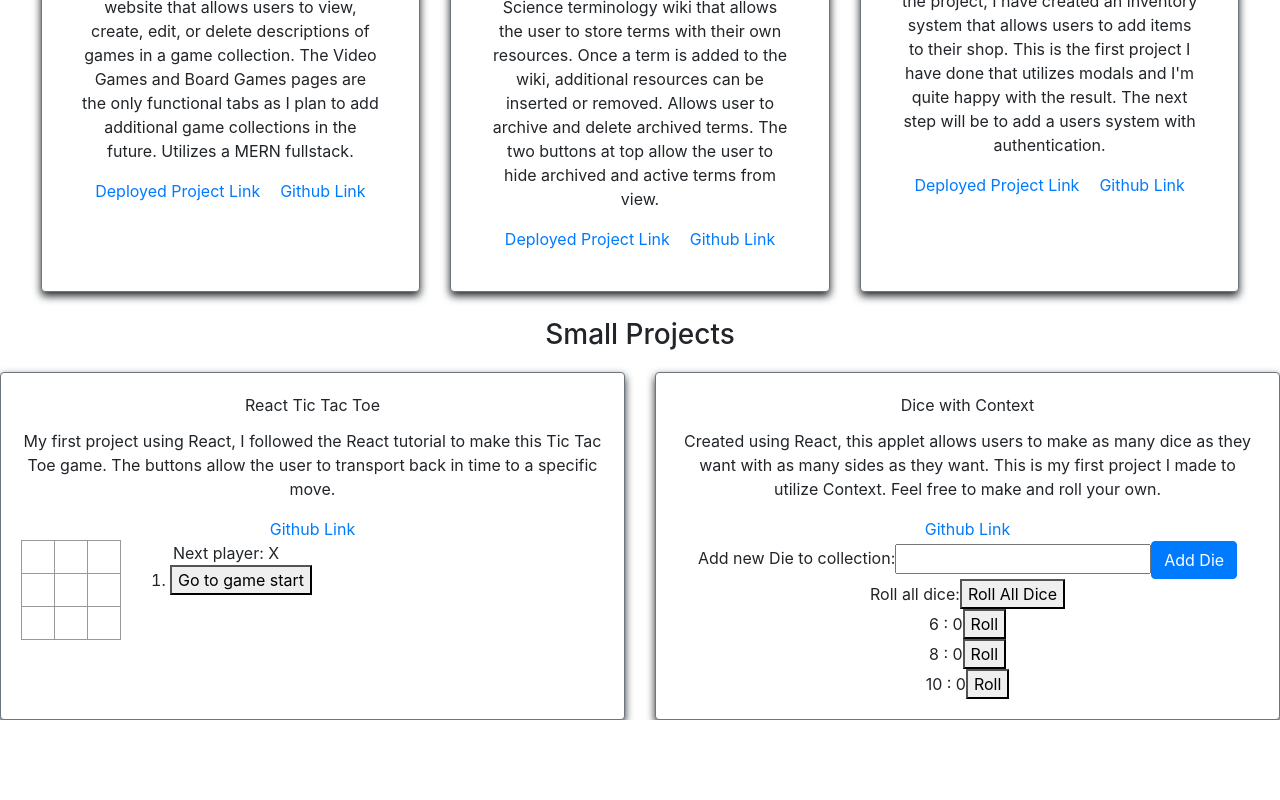
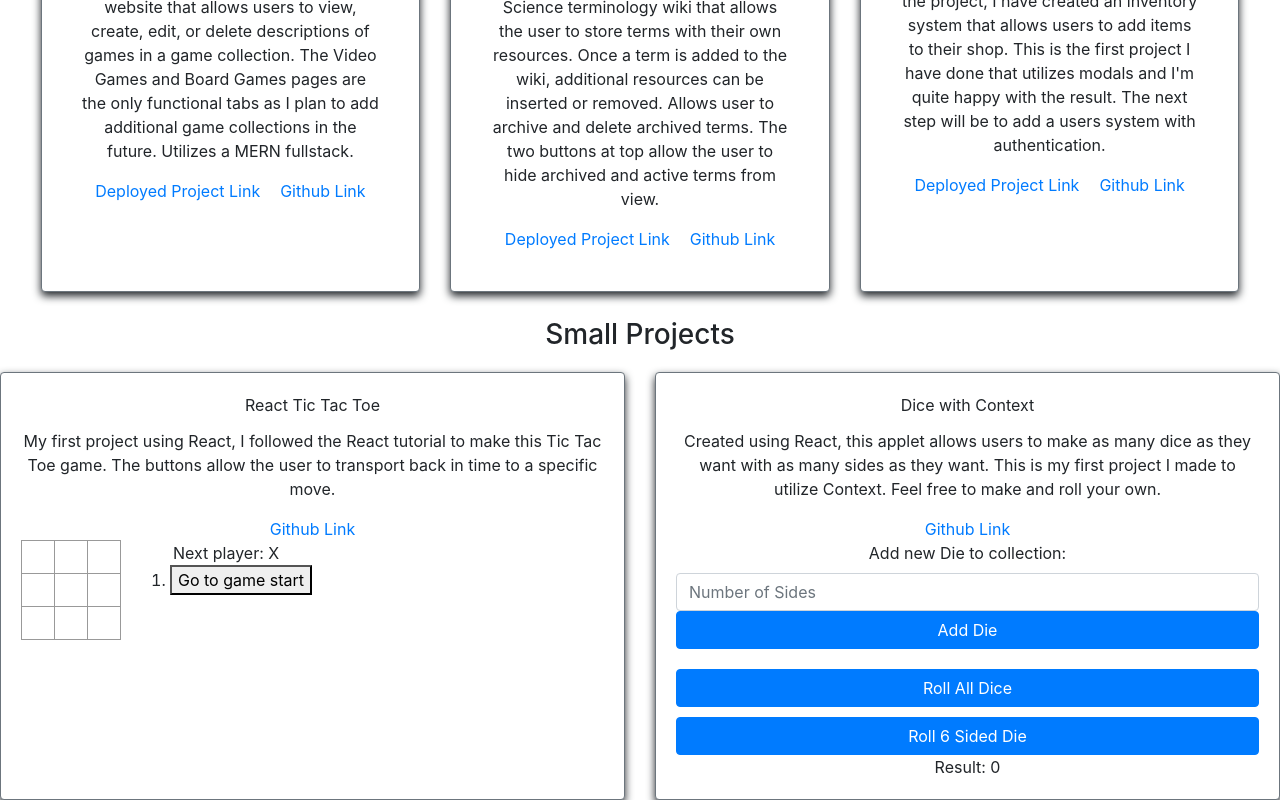
Before and after one commit to jpeavler/Portfolio-Mk2, a React (Create React App) app: page /Projects in a window 1280 px wide. Shown: the part 500-1300 px from the top of the page. Before the commit the page ends 1220 px from the top, so only its background shows below. Built offline with nearby package versions, Linux system fonts and the light colour scheme.

Commit message:
Further stylized Dice With Context applet

```diff
--- a/src/project_data/Dice/components/DiceBag.js
+++ b/src/project_data/Dice/components/DiceBag.js
@@ -10,8 +10,6 @@ class DiceBag extends React.Component {
         this.state = {
             dice: [
                 {numSides: 6, currentRoll: 0},
-                {numSides: 8, currentRoll: 0},
-                {numSides: 10, currentRoll: 0}
             ],
             rollAll: this.rollAll,
             rollOne: this.rollOne,
@@ -46,7 +44,6 @@ class DiceBag extends React.Component {
             <DiceBagContext.Provider value={this.state}>
                 <div>
                     <DiceForm/>
-                    Roll all dice:
                     <RollAll/>
                     {displayDice}
                 </div>
--- a/src/project_data/Dice/components/DiceForm.js
+++ b/src/project_data/Dice/components/DiceForm.js
@@ -1,6 +1,6 @@
 import React, {Component} from 'react';
 import {DiceBagContext} from '../context/roll-context';
-import {Button} from 'reactstrap';
+import {Button, Input, Label, Form} from 'reactstrap';
 
 class DiceForm extends Component{
     constructor(props){
@@ -17,12 +17,13 @@ class DiceForm extends Component{
         return(
             <DiceBagContext.Consumer>
                 {({addToDice}) => (
-                    <div>
-                        Add new Die to collection:
-                        <input type="number" onChange={this.handleInput}min="2"/>
+                    <Form className="form">
+                        <Label for="diceadd">Add new Die to collection:</Label>
+                        <Input id="diceadd" type="number" onChange={this.handleInput}min="2"
+                                placeholder="Number of Sides"/>
                         <Button onClick={() => addToDice({numSides: this.state.numSides, currentRoll: 0})}
-                                color="primary">Add Die</Button>
-                    </div>
+                                color="primary" block>Add Die</Button>
+                    </Form>
                 )}
             </DiceBagContext.Consumer>
         )
--- a/src/project_data/Dice/components/Die.js
+++ b/src/project_data/Dice/components/Die.js
@@ -1,17 +1,15 @@
 import React from 'react';
-import {DiceBagContext} from '../context/roll-context'
+import {Button} from 'reactstrap';
+import {DiceBagContext} from '../context/roll-context';
+import '../dice.css'
 
 function Die({die, index}){
     return(
         <DiceBagContext.Consumer>
             {({rollOne}) => (
-                <div>
-                    {die.numSides} : {die.currentRoll}
-                    <button
-                        onClick={() => rollOne(index)}
-                    >
-                        Roll
-                    </button>
+                <div className="Die">
+                    <Button color="primary" id={index} onClick={() => rollOne(index)} block>Roll {die.numSides} Sided Die</Button>
+                    Result: {die.currentRoll}
                 </div>
             )}
         </DiceBagContext.Consumer>
--- a/src/project_data/Dice/components/RollAll.js
+++ b/src/project_data/Dice/components/RollAll.js
@@ -1,15 +1,12 @@
 import React from 'react';
 import {DiceBagContext} from "../context/roll-context"
+import {Button} from 'reactstrap';
 
 function RollAll(){
     return(
         <DiceBagContext.Consumer>
             {({ rollAll}) => (
-                <button
-                onClick={rollAll}
-                >
-                    Roll All Dice
-                </button>
+                <Button className="rollall" color ="primary" onClick={rollAll} block>Roll All Dice</Button>
             )}
         </DiceBagContext.Consumer>
     )
--- /dev/null
+++ b/src/project_data/Dice/dice.css
@@ -0,0 +1,7 @@
+.Die, .rollall {
+    margin-top: 10px;
+}
+.form {
+    margin-bottom: 20px;
+    white-space: nowrap;
+}
```
